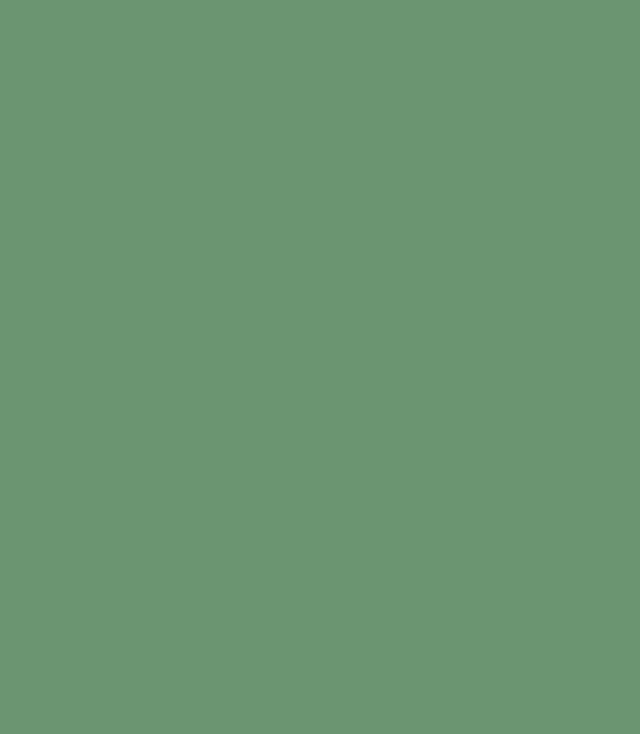
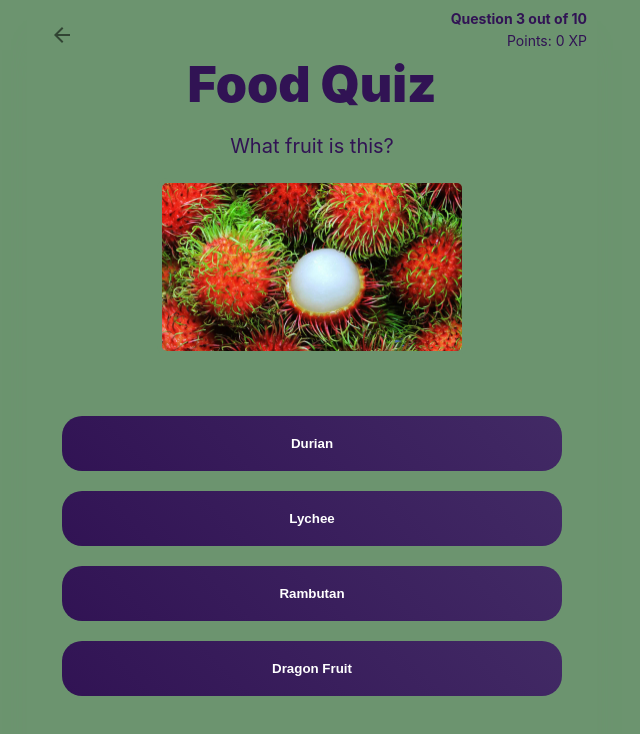
Before and after one commit to finaea/webGBP, a React (Create React App) app: page /food3 in a window 1280 px wide. Before the commit this address had no page. Shown: the top 734 px of the page, without its empty margins (328-968 px from the left). Built offline with nearby package versions, Linux system fonts and the light colour scheme.

Commit message:
added food3 to App.js

```diff
--- a/src/App.js
+++ b/src/App.js
@@ -11,6 +11,7 @@ import Topics from "./pages/topics.js";
 import Clothes from "./pages/clothes.js";
 import Food1 from "./pages/food1.js";
 import Food2 from "./pages/food2.js";
+import Food3 from "./pages/food3.js";
 
 function App() {
     return (
@@ -27,6 +28,7 @@ function App() {
                         <Route path="verification" element={<Verification/>}/>
                         <Route path="food1" element={<Food1/>}/>
                         <Route path="food2" element={<Food2/>}/>
+                        <Route path="food3" element={<Food3/>}/>
                     </Route>
                 </Routes>
             </BrowserRouter>
--- /dev/null
+++ b/src/pages/food3.js
@@ -0,0 +1,129 @@
+import React, { useState, useRef, useEffect } from 'react';
+import './quiz.css';
+import { useNavigate } from 'react-router-dom';
+import IconButton from '@mui/material/IconButton';
+import ArrowBackIcon from '@mui/icons-material/ArrowBack';
+
+const Food3 = () => {
+    const navigate = useNavigate();
+    const [points, setPoints] = useState(0);
+    const [selectedAnswer, setSelectedAnswer] = useState(null);
+    const [showPopup, setShowPopup] = useState(false);
+    const [popupBorderColor, setPopupBorderColor] = useState('');
+    const [showNextButton, setShowNextButton] = useState(false);
+    const correctAnswer = "Rambutan";
+    const popupContentRef = useRef(null);
+
+    const handleBackButtonClick = () => {
+        const confirmLeave = window.confirm(
+            'Are you sure you want to leave during the quiz? Your progress will not be saved.'
+        );
+        if (confirmLeave) {
+            navigate('/login');
+        }
+    };
+
+    const handleAnswerClick = (answer) => {
+        setSelectedAnswer(answer);
+        if (answer === correctAnswer) {
+            setPoints(points + 1);
+            setPopupBorderColor('green');
+        } else {
+            setPopupBorderColor('red');
+        }
+
+        setTimeout(() => {
+            setShowPopup(true);
+            setShowNextButton(false);
+        }, 500);
+    };
+
+    const closePopup = () => {
+        setShowPopup(false);
+        setShowNextButton(true);
+    };
+
+    const goToNextQuestion = () => {
+        setShowPopup(false);
+        navigate('/food4');
+    };
+
+    const handleClickOutside = (event) => {
+        if (popupContentRef.current && !popupContentRef.current.contains(event.target)) {
+            closePopup();
+        }
+    };
+
+    useEffect(() => {
+        if (showPopup) {
+            document.addEventListener('mousedown', handleClickOutside);
+            return () => document.removeEventListener('mousedown', handleClickOutside);
+        }
+    }, [showPopup]);
+
+    return (
+        <div className="container">
+            <div className="top-right-info">
+                <div className="question-number">Question 3 out of 10</div>
+                <div className="points">Points: {points} XP</div>
+            </div>
+
+            <div className="back-button">
+                <IconButton onClick={handleBackButtonClick}>
+                    <ArrowBackIcon />
+                </IconButton>
+            </div>
+            <div className="heading">Food Quiz</div>
+            <div className="question">What fruit is this?</div>
+            <img
+                src={require('../resources/rambutan.jpg')}
+                alt="Rambutan"
+                className="quiz-image"
+            />
+            <form action="" className="form">
+                {showPopup ? null : (
+                    ["Durian", "Lychee", "Rambutan", "Dragon Fruit"].map((answer, index) => (
+                        <input
+                            key={index}
+                            className={`answer ${selectedAnswer === answer ? (answer === correctAnswer ? 'correct' : 'wrong') : ''}`}
+                            type="button"
+                            value={answer}
+                            onClick={() => handleAnswerClick(answer)}
+                            disabled={selectedAnswer !== null}
+                        />
+                    ))
+                )}
+            </form>
+
+            {showPopup && (
+                <div className="popup">
+                    <div className={`popup-content ${popupBorderColor === 'green' ? 'correct-border' : (popupBorderColor === 'red' ? 'wrong-border' : '')}`} ref={popupContentRef}>
+                        <img
+                            src={require('../resources/rambutan.jpg')}
+                            alt="Rambutan"
+                            className="popup-image"
+                        />
+                        <div className="popup-text">
+                            {selectedAnswer === correctAnswer ? "Correct!" : "Wrong!"}
+                        </div>
+                        <div className="popup-description">
+                            {selectedAnswer !== correctAnswer && (
+                                <div>
+                                    The correct answer is <b>{correctAnswer}</b>. <br /> <br />
+                                </div>
+                            )}
+                            <b>{correctAnswer}</b> is a tropical fruit known for its hairy skin and sweet, juicy flesh. It is native to Southeast Asia and is commonly enjoyed fresh or in various desserts.
+                        </div>
+                        <button className="next-button" onClick={goToNextQuestion}>Next</button>
+                    </div>
+                </div>
+            )}
+
+            {showNextButton && !showPopup && (
+                <button className="next-button" onClick={goToNextQuestion}>Next</button>
+            )}
+        </div>
+    );
+};
+
+export default Food3;
```
